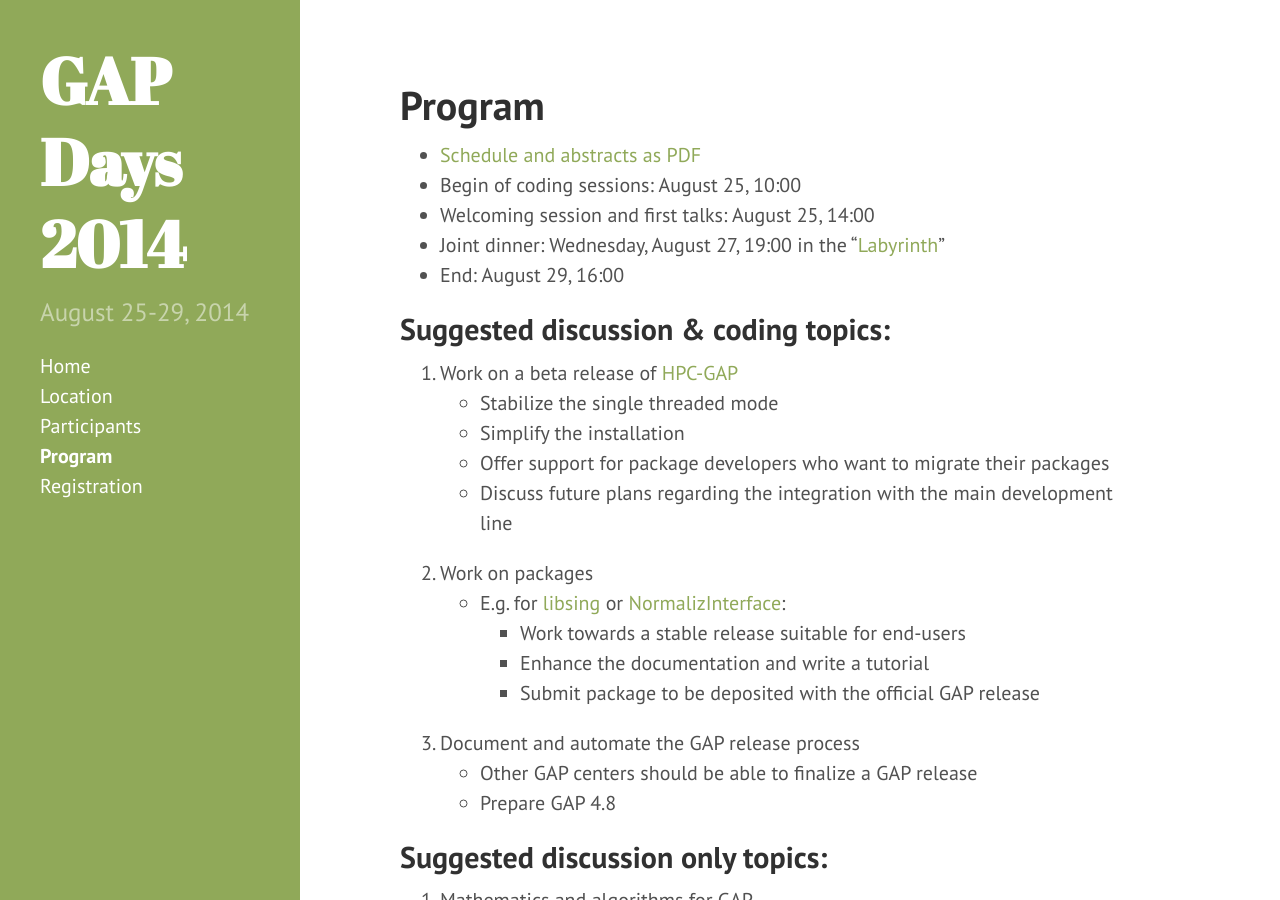
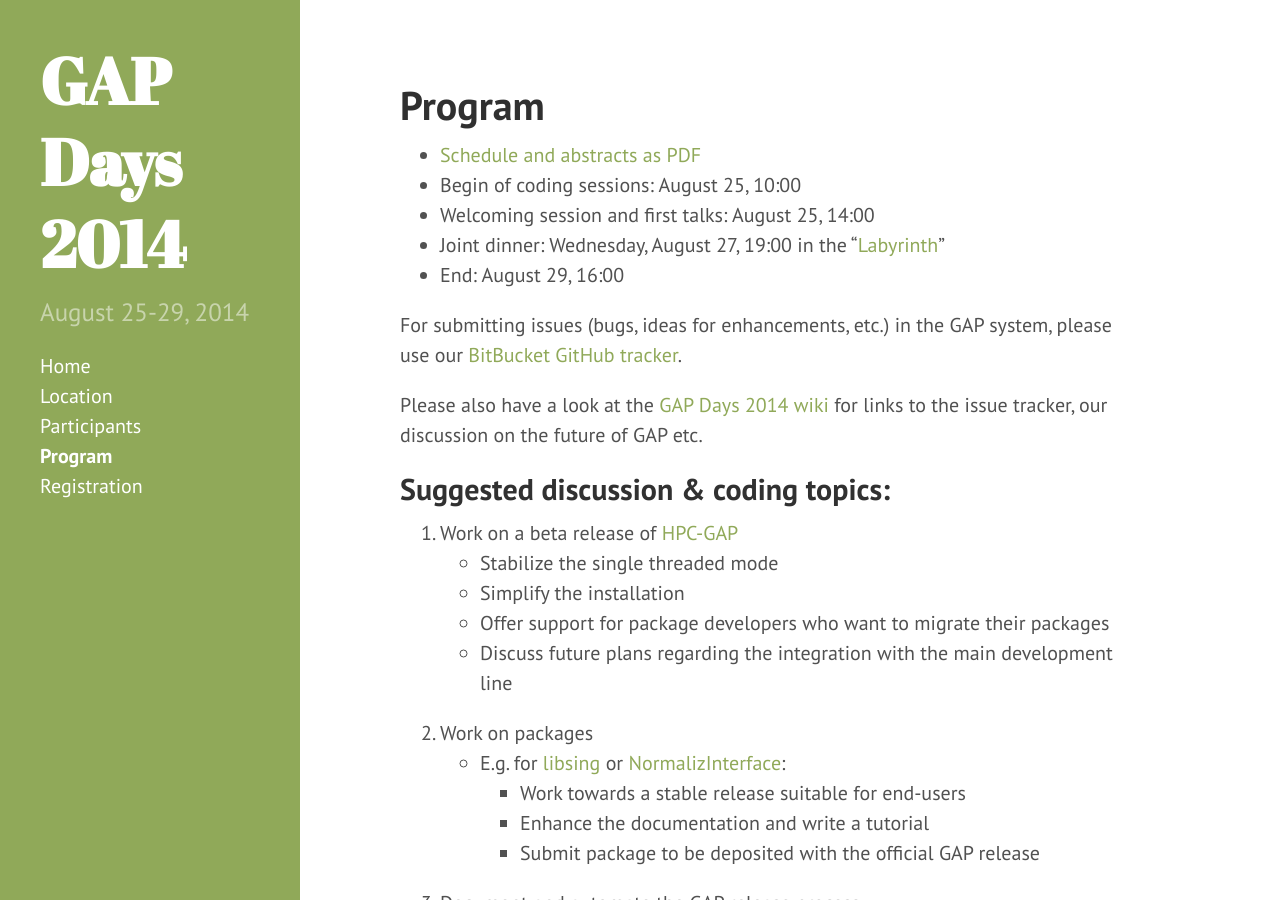
Before and after one commit to olexandr-konovalov/gapdays2014, a Jekyll site: the page built from program.md, in a window 1280 px wide and 900 px high. Built offline with Jekyll 4.4.1, drawn with Linux system fonts in a browser that asks for light colours; Markdown is read by kramdown in place of the engine named in the settings.

Commit message:
Link to bug tracker and Wiki

```diff
--- a/program.md
+++ b/program.md
@@ -8,6 +8,12 @@ title: Program
 * Welcoming session and first talks: August 25, 14:00
 * Joint dinner: Wednesday, August 27, 19:00 in the "[Labyrinth](http://www.labyrinthaachen.de)"
 * End: August 29, 16:00
+
+For submitting issues (bugs, ideas for enhancements, etc.) in the GAP system, please use our
+[BitBucket GitHub tracker](https://bitbucket.org/gap-system/gap/issues).
+
+Please also have a look at the [GAP Days 2014 wiki](https://github.com/gap-system/gapdays2014/wiki)
+for links to the issue tracker, our discussion on the future of GAP etc.
 
 ## Suggested discussion & coding topics:
 
```
